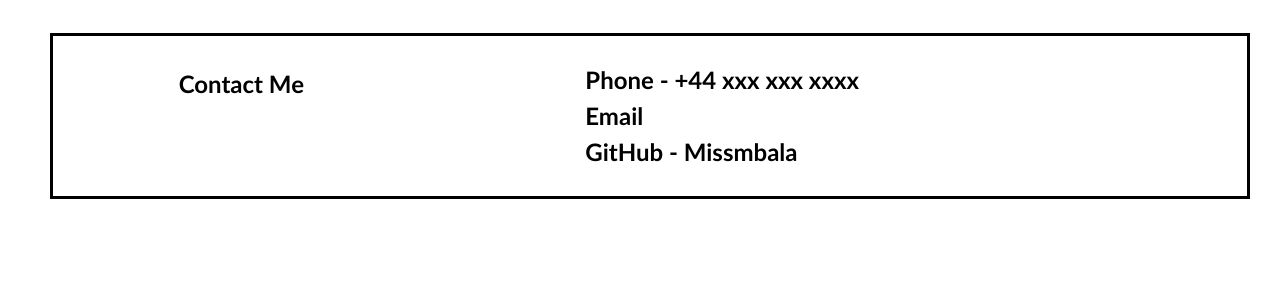
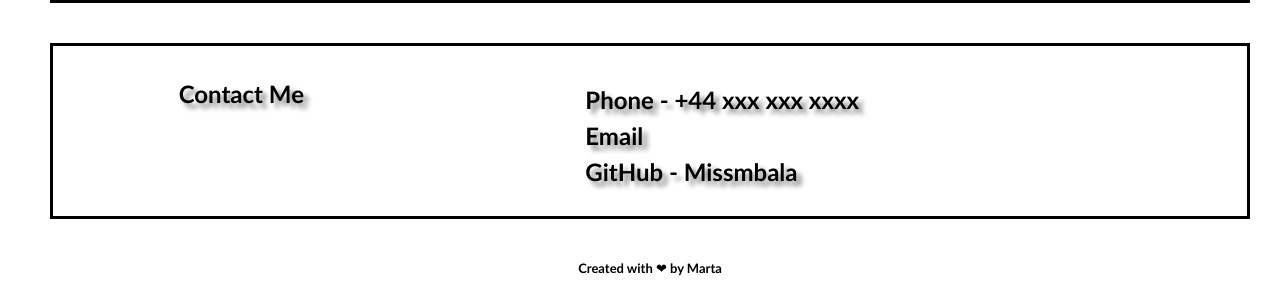
Before and after one commit to missmbala/second-challenge, a plain HTML site: page index.html in a window 1280 px wide. Shown: the part 1283-1569 px from the top of the page. Before the commit the page ends 1522 px from the top, so only its background shows below. Drawn offline with Linux system fonts and the light colour scheme.

Commit message:
added some further changes to my code

```diff
--- a/css/style.css
+++ b/css/style.css
@@ -27,6 +27,8 @@ body {
     color: black;
     font-weight: bold;
     font-size: x-large;
+    text-shadow: 5px 5px 5px grey;
+    cursor: pointer;
   }
 
   .hero-banner {
@@ -49,6 +51,7 @@ body {
   display: flex;
   flex-wrap: wrap;
   gap: 20px;
+  cursor: pointer;
 }
 
 h1, h2, {
@@ -67,14 +70,18 @@ p {
   margin: 40px;
   padding: 10px;
   border-style: solid;
+  text-shadow: 5px 5px 5px grey;
 }
 
 .page-section div {
   flex-basis: 36rem;
+  text-shadow: none;
+  padding-top: 10px;
 }
 
 .page-section > div li {
   list-style: none;
+  text-shadow: none;
 }
 
 .main {
@@ -83,10 +90,16 @@ p {
   margin: 20px;
 }
 
+footer h2 {
+  text-align: center;
+  font-size: small;
+}
 
-@media screen and (max-width: 414px) {
-  .hero-banner {
+
+@media screen and (max-width: 440px) {
+  * {
     font-size: 20px;
+    width: 400px;
     justify-content: center;
-    width: 400px;
   }
+}
--- a/index.html
+++ b/index.html
@@ -70,6 +70,10 @@
 
     </section>
   </main>
+
+ <footer>
+  <h2>Created with ❤ by Marta</h2>
+ </footer>
 </body>
 
 </html>
```
Also changed, not shown: 1 other file.
